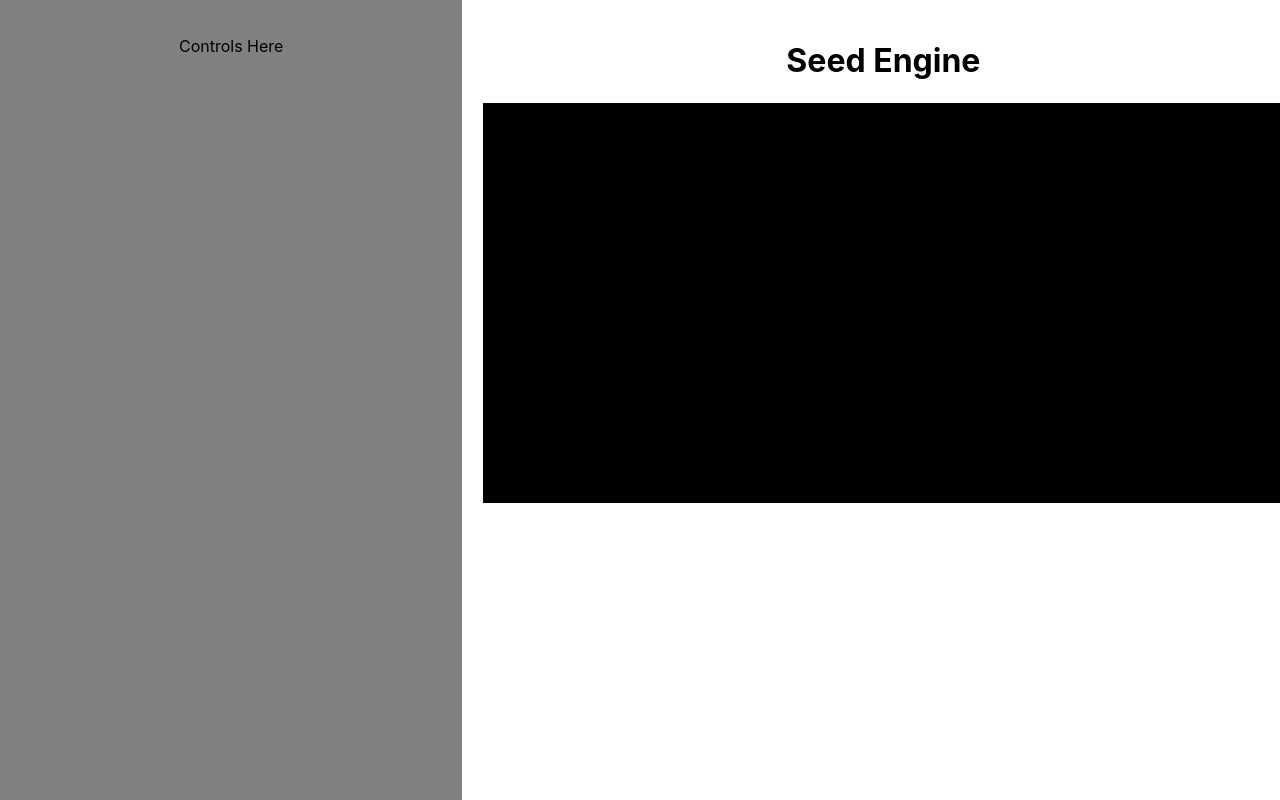
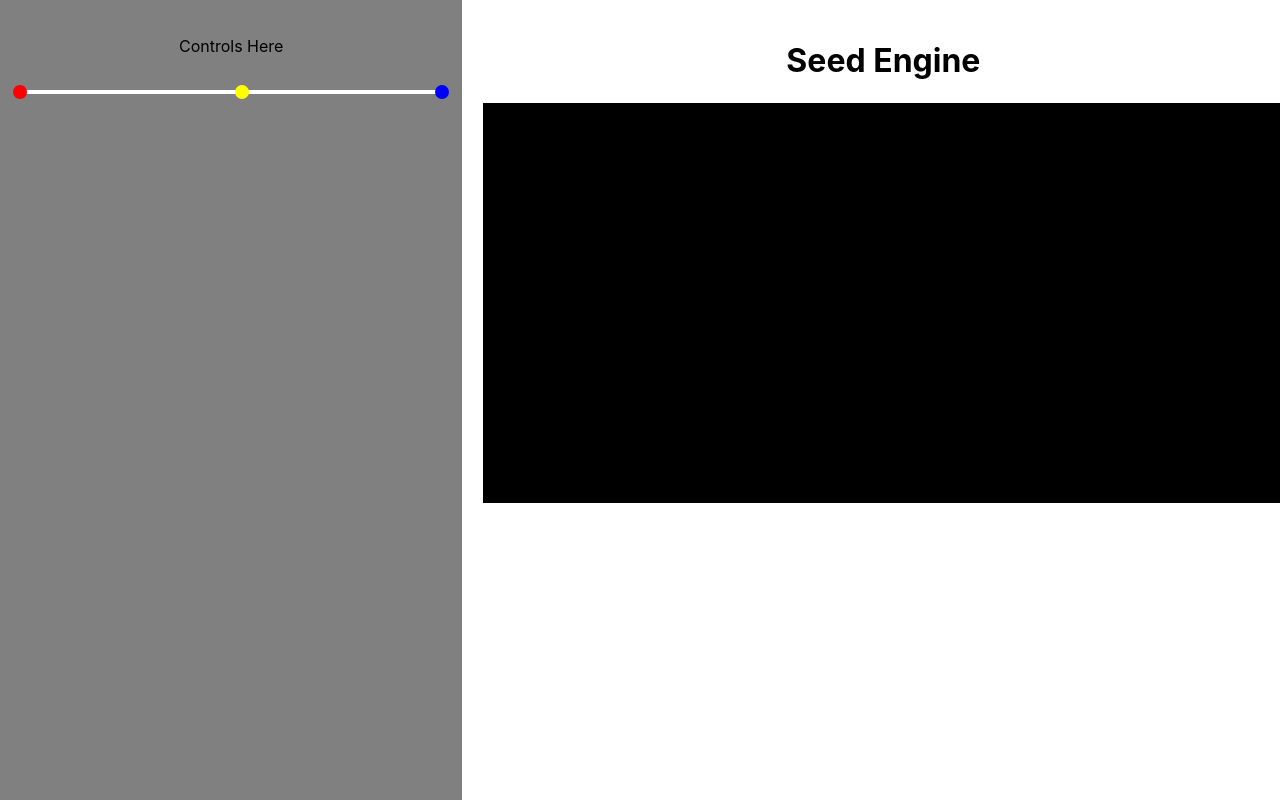
Before and after one commit to Simon-Sprouse/ArtSeedEngine, a React (Create React App) app in the folder my-app/: page / in a window 1280 px wide. Shown: the top 800 px of the page. Built offline with nearby package versions, Linux system fonts and the light colour scheme.

Commit message:
range component thumbs

```diff
--- /dev/null
+++ b/my-app/src/Range.css
@@ -0,0 +1,35 @@
+.slider-container {
+    position: relative;
+    width: 100%;
+    height: 40px;
+    margin: 20px, 0;
+}
+
+.slider-track {
+    position: absolute;
+    top: 50%;
+    left: 0;
+    width: 100%;
+    height: 4px;
+    background: white;
+    transform: translateY(-50%);
+}
+
+.thumb {
+    position: absolute;
+    top: 50%;
+    width: 14px;
+    height: 14px;
+    background: yellow;
+    border-radius: 50%;
+    cursor: pointer;
+    transform: translate(-50%, -50%);
+}
+
+.thumb.lBound {
+    background: red;
+}
+
+.thumb.rBound {
+    background: blue;
+}
--- /dev/null
+++ b/my-app/src/Range.js
@@ -0,0 +1,92 @@
+import { useState, useEffect } from 'react';
+import './Range.css';
+
+function Range({ min, max, lBound, rBound, pos, onChange }) {
+
+    const [dragging, setDragging] = useState(null);
+    const [sliderRect, setSliderRect] = useState(null);
+    const [initialMousePos, setInitialMousePos] = useState(0);
+    const [initialThumbPos, setInitialThumbPos] = useState(0);
+
+    function handleMouseDown(type, event) {
+        setDragging(type);
+
+        const rect = event.target.closest(".slider-container").getBoundingClientRect();
+        setSliderRect(rect);
+        setInitialMousePos(event.clientX);
+
+        const thumbPosition = event.target.getBoundingClientRect().left - rect.left;
+        setInitialThumbPos(thumbPosition);
+    }
+
+    function handleMouseUp() {
+        setDragging(null);
+        setSliderRect(null);
+        setInitialMousePos(0);
+        setInitialThumbPos(0);
+    }
+
+    function handleMouseMove(event) {
+        if (!dragging) return;
+
+        const movement = event.clientX - initialMousePos;
+
+        const newValue = min + ((movement + initialThumbPos) / sliderRect.width) * (max - min);
+
+        if (dragging === "lBound") {
+            const newLBound = Math.min(Math.max(newValue, min), rBound - 1);
+            onChange({ lBound: newLBound, pos: Math.max(pos, newLBound) });
+        } else if (dragging === "rBound") {
+            const newRBound = Math.max(Math.min(newValue, max), lBound + 1);
+            onChange({ rBound: newRBound, pos: Math.min(pos, newRBound) });
+        } else if (dragging === "pos") {
+            const newPos = Math.max(Math.min(newValue, rBound), lBound);
+            onChange({ pos: newPos });
+        }
+
+    }
+
+
+    useEffect(() => {
+        if (dragging) {
+        document.addEventListener('mousemove', handleMouseMove);
+        document.addEventListener('mouseup', handleMouseUp);
+        } else {
+        document.removeEventListener('mousemove', handleMouseMove);
+        document.removeEventListener('mouseup', handleMouseUp);
+        }
+
+        return () => {
+        document.removeEventListener('mousemove', handleMouseMove);
+        document.removeEventListener('mouseup', handleMouseUp);
+        };
+    }, [dragging]);
+
+    function calculatePosition(value) {
+        return ((value - min) / (max - min)) * 100;
+    }
+
+    return (
+        <div className="slider-container">
+        <div className="slider-track">
+            <div
+            className="thumb lBound"
+            style={{ left: `${calculatePosition(lBound)}%` }}
+            onMouseDown={(event) => handleMouseDown('lBound', event)}
+            ></div>
+            <div
+            className="thumb rBound"
+            style={{ left: `${calculatePosition(rBound)}%` }}
+            onMouseDown={(event) => handleMouseDown('rBound', event)}
+            ></div>
+            <div
+            className="thumb pos"
+            style={{ left: `${calculatePosition(pos)}%` }}
+            onMouseDown={(event) => handleMouseDown('pos', event)}
+            ></div>
+        </div>
+        </div>
+    );
+}
+
+export default Range;
--- a/my-app/src/SideBar.js
+++ b/my-app/src/SideBar.js
@@ -1,9 +1,35 @@
 import { useState } from 'react';
+import Range from './Range';
 
 function SideBar() {
+
+
+
+    const [sliderState, setSliderState] = useState({
+        min: 0,
+        max: 800,
+        lBound: 0,
+        rBound: 800,
+        pos: 420,
+    });
+
+    function updateSliderState(newState) {
+        setSliderState((prev) => ({...prev, ...newState}));
+    }
+
+
+
     return (
         <div>
             <p>Controls Here</p>
+            <Range
+                min={sliderState.min}
+                max={sliderState.max}
+                lBound={sliderState.lBound}
+                rBound={sliderState.rBound}
+                pos={sliderState.pos}
+                onChange={updateSliderState}
+            />
         </div>
     )
 }
```
